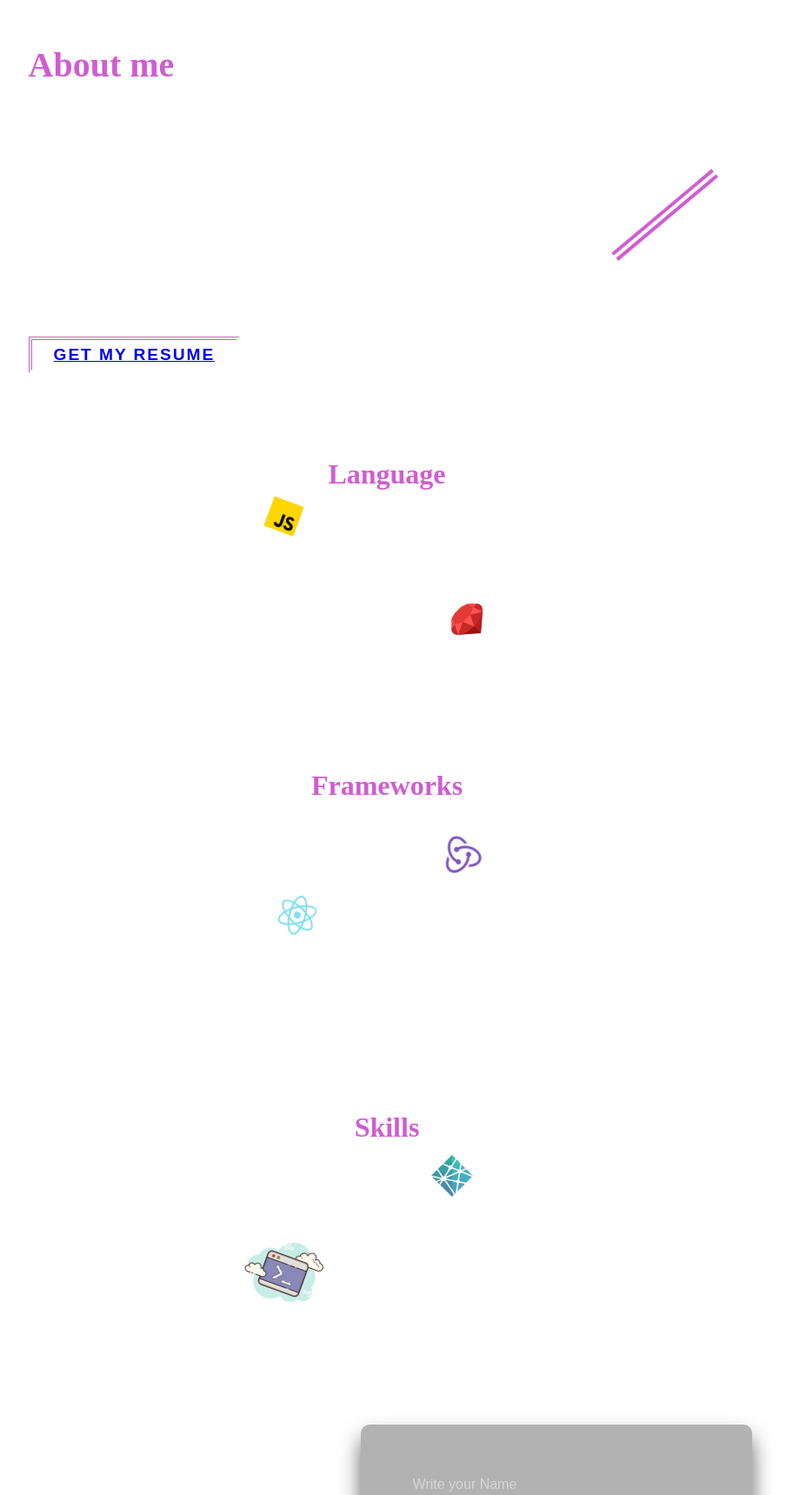
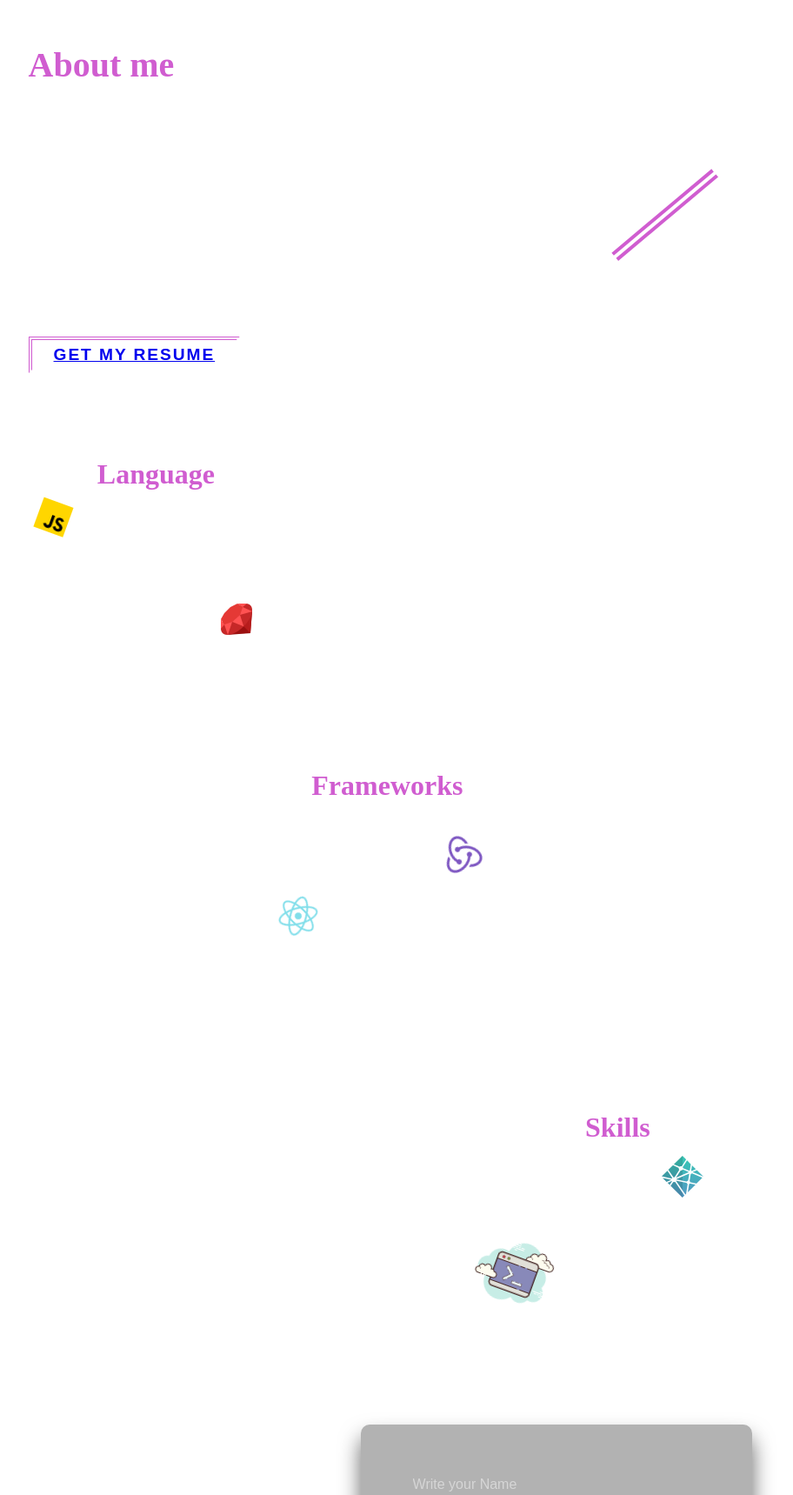
Before and after one commit to aizjicod/react-portfolio, a React (Create React App) app: page / in a window 1280 px wide. Shown: the part 1964-3683 px from the top of the page at 87% size, without its empty margins (215-1127 px from the left). Built offline with nearby package versions, Linux system fonts and the light colour scheme; the HTML template or start-up script is replaced by a standard one.

Commit message:
Add animations for the about section

```diff
--- a/package.json
+++ b/package.json
@@ -10,6 +10,7 @@
     "@types/node": "^16.18.3",
     "@types/react": "^18.0.25",
     "@types/react-dom": "^18.0.8",
+    "aos": "^2.3.4",
     "react": "^18.2.0",
     "react-dom": "^18.2.0",
     "react-scripts": "5.0.1",
--- a/src/components/about.tsx
+++ b/src/components/about.tsx
@@ -1,9 +1,14 @@
 import Pdf from "./../assets/documents/Resumen.pdf"
 import '../styles/about.css'
-// add a background for skills with the same name and blurry
-const About = () => (
+import AOS from 'aos'
+import 'aos/dist/aos.css'
+
+const About = () => {
+  AOS.init();
+  return (
   <section id="about">
-    <article id="presentation">
+    <article id="presentation" data-aos="fade-up"  data-aos-offset="300"
+     data-aos-easing="ease-in-sine">
       <h2>About me</h2>
       <p>
         Hello I’m a software developer! I can help you build a product , feature or website Look through some of my work and experience! If you like what you see and have a project you need coded, don’t hestiate to contact me.
@@ -15,7 +20,8 @@ const About = () => (
       </div>
     </article>
     <article id="skills">
-      <ul className="language">
+      <ul className="language" data-aos="flip-left" data-aos-duration="500" data-aos-offset="300"
+     data-aos-easing="ease-in-sine">
         <h3>Language</h3>
         <li>Javascript</li>
         <li>Ruby</li>
@@ -23,7 +29,8 @@ const About = () => (
         <li>Css</li>
         <li>TypeScript</li>
       </ul>
-      <ul className="frameworks">
+      <ul className="frameworks" data-aos="flip-left" data-aos-duration="500" data-aos-offset="300"
+     data-aos-easing="ease-in-sine">
         <h3>Frameworks</h3>
         <li>Ruby on Rails</li>
         <li>React</li>
@@ -32,7 +39,8 @@ const About = () => (
         <li>CapyBara</li>
         <li>Selenium</li>
       </ul>
-      <ul className="skills">
+      <ul className="skills" data-aos="flip-left" data-aos-duration="500" data-aos-offset="300"
+     data-aos-easing="ease-in-sine">
         <h3>Skills</h3>
         <li>Codekit</li>
         <li>Github</li>
@@ -42,6 +50,6 @@ const About = () => (
       </ul>
     </article>
   </section>
-)
+)}
 
 export default About
--- a/src/global.d.ts
+++ b/src/global.d.ts
@@ -1 +1,2 @@
 declare module '*.pdf'
+declare module 'aos';
--- a/src/styles/about.css
+++ b/src/styles/about.css
@@ -95,6 +95,15 @@
   list-style: none;
   position: relative;
   width: 100%;
+  position: relative;
+}
+
+#about #skills ul.language {
+  left: -30%;
+}
+
+#about #skills ul.skills {
+  left: 30%;
 }
 
 #about #skills ul h3 {
```
Also changed, not shown: 1 other file (tests, documents, lock files or other folders).
